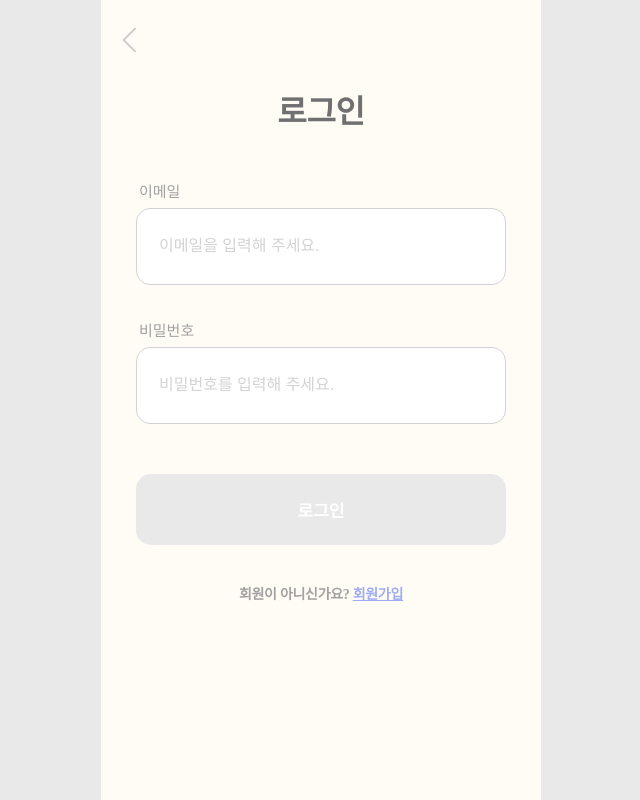
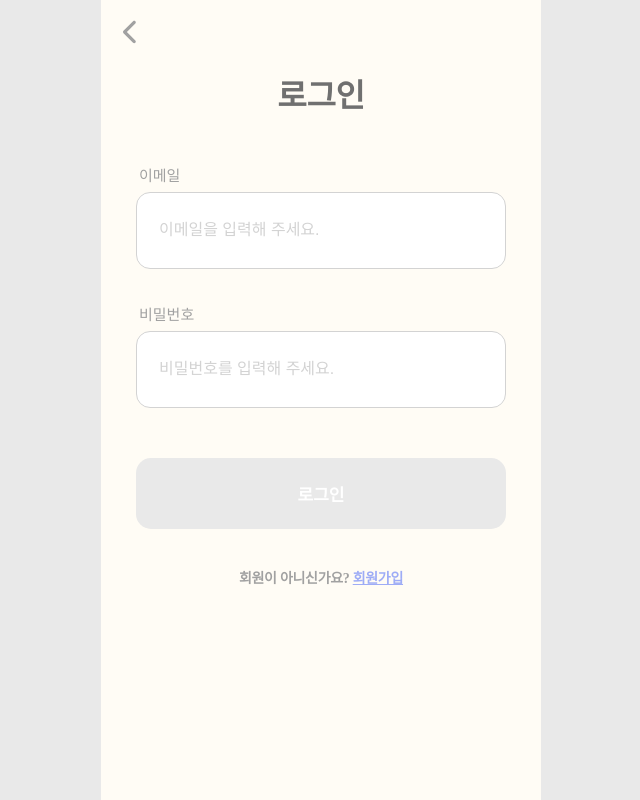
Before and after one commit to ShinjungOh/Haru-Hannyan, a React (Vite) app: page /signin in a window 1280 px wide. Shown: the whole page, without its empty margins (319-959 px from the left). Built offline with nearby package versions, Linux system fonts and the light colour scheme.

Commit message:
refactor: Header height 축소, 뒤로가기 아이콘 교체

```diff
--- a/src/pages/SettingPage.tsx
+++ b/src/pages/SettingPage.tsx
@@ -129,16 +129,16 @@ export function SettingPage() {
   );
 }
 
-const TitleContainer = styled.div`
+const TitleContainer = styled.header`
   background-color: ${styleToken.color.background};
   display: flex;
   flex-direction: row;
   justify-content: flex-start;
   align-items: center;
   width: 100%;
-  height: 80px;
-  padding: 22px 35px;
-  border: 1px solid green;
+  height: ${styleToken.size.headerHeight};
+  padding: 8px 34px;
+  text-align: center;
 `;
 
 const Container = styled(Body)`
--- a/src/ui/components/calendar/CalendarHeader.tsx
+++ b/src/ui/components/calendar/CalendarHeader.tsx
@@ -108,7 +108,6 @@ const Container = styled.header`
   align-items: center;
   height: ${styleToken.size.headerHeight};
   background-color: ${styleToken.color.background};
-  font-weight: 600;
 `;
 
 const Arrow = styled.button`
--- a/src/ui/components/common/NavigationHeader.tsx
+++ b/src/ui/components/common/NavigationHeader.tsx
@@ -22,7 +22,7 @@ export function NavigationHeader({ isBack, title, onBack }: Props) {
   return (
     <Container>
       <>
-        {isBack && <BackArrow onClick={handlePageBack} src="/images/icon/back.png" alt="back" />}
+        {isBack && <BackArrow onClick={handlePageBack} src="/images/icon/back.svg" alt="back" />}
         {title && <Typography variant="h4">{title}</Typography>}
       </>
     </Container>
@@ -36,7 +36,7 @@ const Container = styled.header`
   justify-content: center;
   align-items: center;
   width: 100%;
-  height: 80px;
+  height: ${styleToken.size.headerHeight};
   background-color: ${styleToken.color.background};
 `;
 
@@ -45,6 +45,8 @@ const BackArrow = styled.img`
   top: 50%;
   left: 0;
   transform: translateY(-50%);
-  padding: 21px;
+  width: 60px;
+  height: 60px;
+  padding: 0 22px;
   cursor: pointer;
 `;
--- a/src/ui/components/diary/WritePostHeader.tsx
+++ b/src/ui/components/diary/WritePostHeader.tsx
@@ -41,7 +41,7 @@ export function WritePostHeader({ year, month, date }: WritePostHeaderProps) {
   return (
     <>
       <Container>
-        <BackArrow src="/images/icon/back.png" alt="back" onClick={handlePageBack} />
+        <BackArrow src="/images/icon/back.svg" alt="back" onClick={handlePageBack} />
         <SelectedDate>
           <Typography variant="h4">
             {month}월 {date}일 {dayOfWeek}요일
@@ -59,7 +59,6 @@ const Container = styled.header`
   align-items: center;
   height: ${styleToken.size.headerHeight};
   background-color: ${styleToken.color.background};
-  font-weight: 600;
 `;
 
 const SelectedDate = styled.div`
@@ -73,6 +72,8 @@ const SelectedDate = styled.div`
 const BackArrow = styled.img`
   position: absolute;
   left: 0;
-  padding: 21px;
+  width: 60px;
+  height: 60px;
+  padding: 0 22px;
   cursor: pointer;
 `;
--- a/src/ui/styles/styleToken.css.ts
+++ b/src/ui/styles/styleToken.css.ts
@@ -22,7 +22,7 @@ const FONT_PROPERTIES = {
   weightRegular: 400,
 };
 
-const headerHeight = 80;
+const headerHeight = 64;
 const menuHeight = 80;
 const SIZE_PROPERTIES = {
   headerHeight: `${headerHeight}px`,
```
Also changed, not shown: public/images/icon/back.png (deleted), public/images/icon/back.svg (added).
